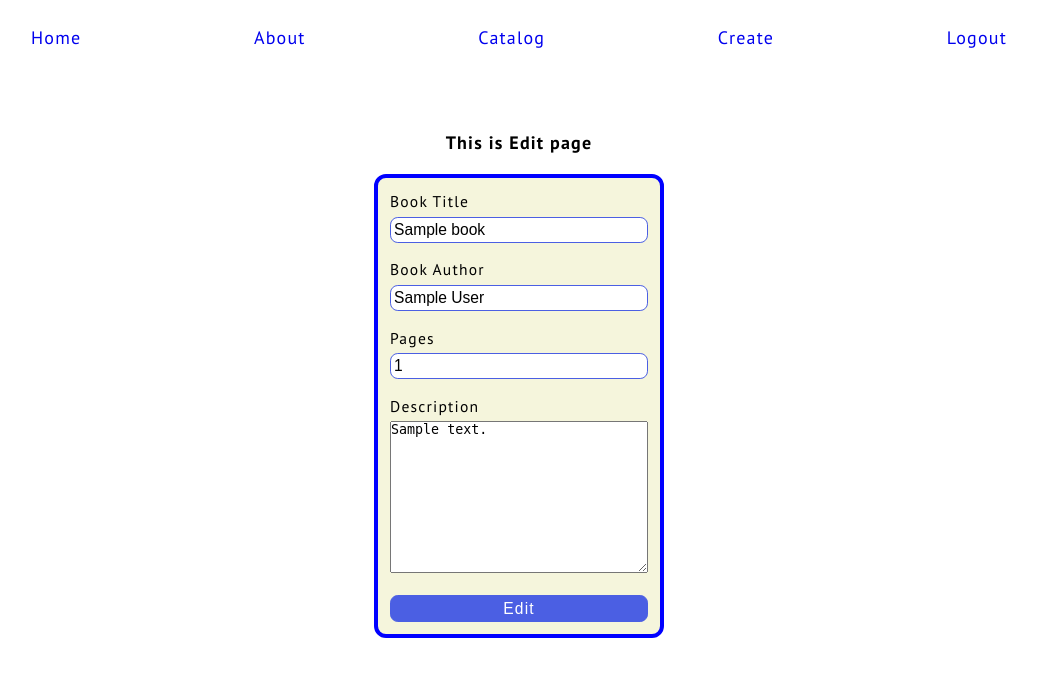
After one commit to ZlatinZlatinov/php-demo, a PHP site: page /app-demo/edit?id=1 in a window 1280 px wide. The commit adds this page. Shown: the top 677 px of the page, without its empty margins (121-1158 px from the left). Run offline with PHP 8.4, Linux system fonts and the light colour scheme; the visitor is signed in with stand-in values (Sample User, id 1); tables that the repository leaves empty hold one stand-in row (values such as "Sample post"); a stand-in replaces the project's code that opens the database connection.

Commit message:
Some updates

```diff
--- a/index.php
+++ b/index.php
@@ -19,7 +19,7 @@ session_start();
 
     <?php
 
-    $request = $_SERVER['REQUEST_URI'];
+    $request = parse_url($_SERVER['REQUEST_URI'])["path"];
     $viewDir = '/views/';
 
     switch ($request) {
@@ -48,6 +48,15 @@ session_start();
             }
 
             break;
+
+            case '/app-demo/edit':
+                if (isset($_SESSION["isLogged"])) {
+                    require __DIR__ . $viewDir . 'edit.php';
+                } else {
+                    require __DIR__ . $viewDir . 'login.php';
+                }
+
+                break;
 
         case '/app-demo/login':
             if (isset($_SESSION["isLogged"])) {
--- a/styles/styles.css
+++ b/styles/styles.css
@@ -74,7 +74,9 @@ textarea {
 
 #login,
 #register,
-#create {
+#create,
+#edit,
+#details {
     display: flex;
     flex-direction: column;
     justify-content: center;
@@ -126,3 +128,8 @@ section#catalog div.width-wrapper {
     justify-content: center;
     align-items: center;
 }
+
+#details img {
+    width: 500px;
+    height: 700px;
+}
--- /dev/null
+++ b/views/edit.php
@@ -0,0 +1,75 @@
+<section id="edit" class="width-wrapper">
+    <h2>This is Edit page</h2>
+    <?php
+    include("./connect_db.php");
+    $id = $_GET["id"];
+    $sql = "SELECT * FROM books WHERE id = {$id}";
+    $result = mysqli_query($connection, $sql);
+
+    $row = mysqli_fetch_assoc($result);
+    $title = $row["title"];
+    $author = $row["author"];
+    $pages = $row["pages"];
+    $description = $row["description"];
+
+    echo '<div class="form-container">
+        <form action="./edit?id='.$id.'" method="post" id="form" enctype="multipart/form-data">
+            <div>
+                <label for="title">Book Title</label>
+                <input type="text" name="title" id="title" value="'.$title.'">
+            </div>
+
+            <div>
+                <label for="author">Book Author</label>
+                <input type="text" name="author" id="author" value="'.$author.'">
+            </div>
+
+            <div>
+                <label for="pages">Pages</label>
+                <input type="number" name="pages" id="pages" value="'.$pages.'">
+            </div>
+
+            <div>
+                <label for="description">Description</label>
+                <textarea name="description" id="description" cols="30" rows="10">'.$description.'</textarea>
+            </div>
+
+            <input type="submit" class="submit-btn" value="Edit">
+        </form>
+    </div>';
+
+    ?>
+</section>
+
+<?php
+if ($_SERVER["REQUEST_METHOD"] == "POST") {
+    $title = filter_input(INPUT_POST, "title", FILTER_SANITIZE_SPECIAL_CHARS);
+    $author = filter_input(INPUT_POST, "author", FILTER_SANITIZE_SPECIAL_CHARS);
+    $pages = filter_input(INPUT_POST, "pages", FILTER_SANITIZE_NUMBER_INT);
+    $description = filter_input(INPUT_POST, "description", FILTER_SANITIZE_SPECIAL_CHARS);
+
+    if (isset($title)  && isset($author) && isset($description)) {
+        // $img = $_FILES["image"]["tmp_name"];
+        // $imgContent = file_get_contents($img);
+        echo $request = parse_url($_SERVER['REQUEST_URI'])["id"];
+        include("./connect_db.php");
+        $sql = "UPDATE books SET `title` = `{$title}`, `author` = `{$author}`, `description` = `{$description}` WHERE `id`= `{$id}`";
+
+        try {
+            // $statement = $connection->prepare($sql);
+            // $statement->bind_param('s', $imgContent);
+            // $current_id = $statement->execute() or die("<b>Error </b>" . mysqli_connect_error());
+            mysqli_query($connection, $sql);
+
+            header("Location: ./details?id={$id}");
+        } catch (mysqli_sql_exception) {
+            echo $connection->connect_error;
+            die("Oops something went wrong " . mysqli_connect_error());
+        }
+
+        mysqli_close($connection);
+    } else {
+        echo "Pleased enter valid fields!";
+    }
+}
+?>
```
Also changed, not shown: views/catalog.php (+1 -1 lines), views/details.php (+28 -1 lines).
